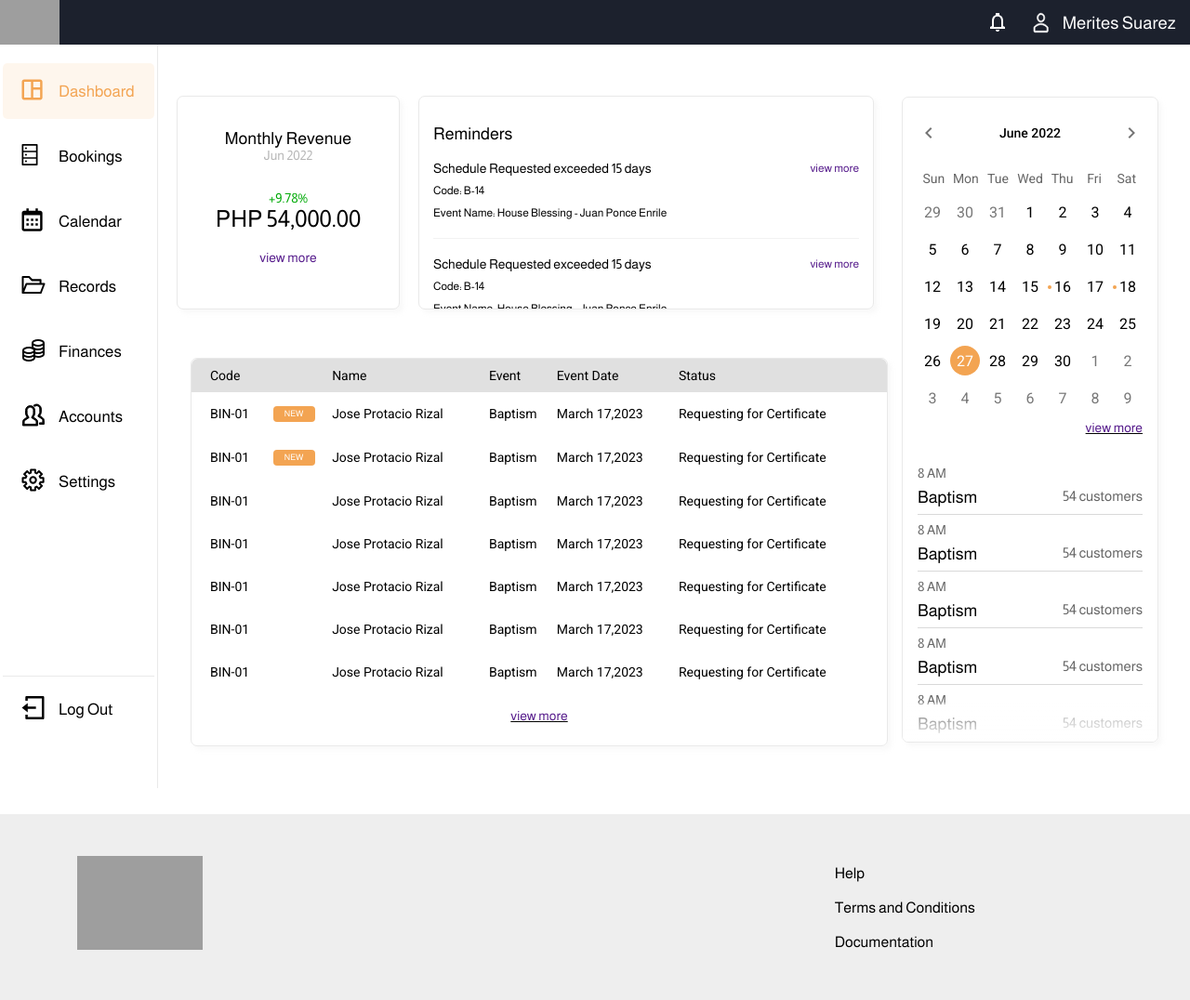
After one commit to jaibiason/datalab-capstone, a PHP site: page /dashboard.php in a window 1280 px wide. The commit adds this page. Shown: the whole page at 93% size. Run offline with PHP 8.4, Linux system fonts and the light colour scheme; some libraries are stand-ins or nearby versions; grey boxes are pictures that could not be loaded.

Commit message:
Add files via upload
sprint 2: dashboard-web view

```diff
--- /dev/null
+++ b/css/dashboard.css
@@ -0,0 +1,312 @@
+.sidenav-dashboard{
+    display: flex;
+}
+.sidenav-dashboard h1{
+    font-size: 25px;
+}
+.sidenav-dashboard h2{
+    font-size: 18px;
+}
+.sidenav-dashboard h3{
+    font-size: 14px;
+}
+.sidenav-dashboard h4{
+    font-size: 12px;
+}
+.sidenav-dashboard .container1{
+    display: inherit;
+    flex-direction: row;
+    flex-wrap: wrap;
+    flex-basis: 800px;
+    padding: 55px 0 0 20px;
+}
+.container1 .rev-rem{
+    display: flex;
+    justify-content: center;
+    height: 27%;
+}
+.rev-rem .revenue{
+    height: 230px;
+    width: 240px;
+    border-radius: 7px;
+    border: 1px solid #E9E9E9;
+    text-align: center;
+    align-items: center;
+    box-shadow: 4px 4px 4px 0px #E9E9E940;
+    padding: 35px 0;
+}
+.gray{
+    color: #B6B6B6;
+}
+.green{
+    color: #00AA07;
+}
+.revenue .stats{
+    margin: 30px 0 20px;
+}
+.rev-rem .reminders{
+    height: 230px;
+    width: 490px;
+    border-radius: 7px;
+    border: 1px solid #E9E9E9;
+    align-items: center;
+    box-shadow: 4px 4px 4px 0px #E9E9E940;
+    padding: 30px 15px 0 ;
+    margin-left: 20px;
+    overflow: auto;
+}
+.reminders__item{
+    padding: 15px 0;
+    border-bottom: 1px solid #F2F2F2;
+}
+.reminders__item > *{
+    line-height: 24px;
+}
+.reminders__item div{
+    display: flex;
+    justify-content: space-between;
+}
+/* TABLE */
+.usertransactions{
+    border-radius: 7px;
+    width: 750px;
+    height: fit-content;
+    margin: 0 auto;
+    border: 1px solid #E9E9E9;
+    box-shadow: 4px 4px 4px 0px #e9e9e940;
+}
+.usertransactions table{
+    border-collapse: collapse;
+    width: 100%;
+    border-radius: 7px;
+    overflow: hidden;
+    font-size: 14px;
+}
+.usertransactions thead{
+    background-color: #E0E0E0;
+}
+.usertransactions thead th{
+    text-align: start;
+    padding: 10px 0;
+}
+.usertransactions tbody{
+    font-size: 14px;
+}
+/* .usertransactions tbody tr:nth-of-type(odd){
+    background-color: white;
+}
+.usertransactions tbody tr:nth-of-type(even){
+    background: #F5F5F5;
+} */
+.usertransactions td{
+    padding: 15px 0;
+}
+.usertransactions tr th:first-child, .usertransactions tr td:first-child{
+    padding: 0 0 0 20px;
+}
+.usertransactions span{
+    width: 100%;
+    font-size: 14px;
+    text-align: center;
+    text-decoration: underline;
+    margin: 1rem 0 1.5rem;
+    display: inline-block;
+}
+.usertransactions .new{
+    display: flex;
+    width: 45px;
+    height: 17px;
+    font-size: 9px;
+    color: white;
+    background: #F3A452;
+    border-radius: 4px;
+    justify-content: center;
+    align-items: center;
+}
+.usertransactions .hidden{
+    display: none ;
+}
+
+/* CALENDAR + SCHED */
+.container2{
+    margin-top: 56px;
+}
+.calendar {
+    /* font-family: 'Roboto', sans-serif !important; */
+    width: 100%;
+}
+
+  .calendar-sched{
+    position: relative;
+    width:276px;
+    height: 90%;
+    padding: 16px;
+    border-radius: 7px;
+    border: 1px solid #E9E9E9;
+    box-shadow: 4px 4px 4px 0px #E9E9E940;
+    overflow: hidden;
+  }
+  /* .calendar-sched::after{
+    content: "";
+    position: absolute;
+    top: 0;
+    left: 0;
+    width: 100%;
+    height: 30%;
+    background: linear-gradient(180deg, rgba(255, 255, 255, 0) -60%, #FFFFFF 100%);
+    opacity: .7;
+  } */
+
+
+  .calendar__month {
+    /* font-family: 'Roboto', sans-serif !important; */
+    display: flex;
+    align-items: center;
+    justify-content: space-between;
+    font-size: 14px;
+    font-weight: 500;
+    margin: 10px 0 24px;
+    width: 100%;
+    position: relative;
+  }
+
+  .cal-month__previous,
+  .cal-month__next {
+    display: flex;
+    justify-content: center;
+    align-items: center;
+    width: 24px;
+    height: 24px;
+    text-align: center;
+    cursor: pointer;
+  }
+    .cal-month__previous:hover,
+    .cal-month__next:hover {
+      background-color: #F3A452;
+      border-radius: 50%;
+      font-weight: 800;
+      color: #111;
+    }
+
+  .cal-month__next {
+    right: 0;
+  }
+
+  .cal-month__current {
+    font-family: 'Roboto', sans-serif !important;
+    font-size: 14px;
+    font-weight: 500;
+    text-align: center;
+    color: black;
+  }
+  .cal-head__day{
+
+    width: 48px;
+    height: 25px;
+    font-size: 14px;
+    color: #666666;
+  }
+  .cal-body__day{
+
+    width: 32px;
+    height: 32px;
+    font-size: 16px;
+  }
+  .cal-head__day,
+  .cal-body__day {
+    display: flex;
+    align-items: center;
+    justify-content: center;
+    float: left;
+    font-family: 'Roboto', sans-serif !important;
+  }
+
+  .cal-body__week{
+    display: flex;
+    align-items: center;
+    justify-content: space-between;
+    width: 100%;
+    margin-top: 8px;
+  }
+
+  .calendar__head {
+    display: flex;
+    position: relative;
+    justify-content: space-between;
+    align-items: center;
+  }
+
+  .cal-body__day {
+    color: #777;
+    text-align: center;
+    cursor: pointer;
+  }
+
+  .cal-day__month--current {
+    color: black;
+  }
+
+  .cal-day__day--today {
+    color: #F3A452;
+  }
+
+  .cal-day__day--selected {
+    background-color: #F3A452;
+    border-radius: 50%;
+    color: white;
+  }
+  .event:after {
+    background: #F3A452;
+    border-radius: 50%;
+    bottom: 0.5em;
+    display: block;
+    content: '';
+    height: 4px;
+    left: -65%;
+    margin: -0.25em 0 0 -0.25em;
+    position: relative;
+    width: 4px;
+    right: 0;
+    top: 10%;
+}
+.calendar span{
+    width: 100%;
+    font-size: 14px;
+    text-align: end;
+    text-decoration: underline;
+    /* float: left; */
+    margin: 8px 0 0;
+    display: inline-block;
+}
+/* SCHEDULE */
+.schedule .schedule__item h1{ font-size: 18px; }
+.schedule .schedule__item h2{
+    font-size: 15px;
+    color: #666666;
+}
+.schedule .schedule__item h3{
+    font-size: 14px;
+    color: #666666;
+}
+
+.schedule{
+    padding-top: 25px;
+}
+.schedule .schedule__item{
+    border-bottom: 1px solid #D9D9D9;
+}
+.schedule .schedule__item > *{
+    margin: 8px 0;
+}
+.schedule .schedule__item div{
+    display: flex;
+    justify-content: space-between;
+}
+.overlay{
+    position: absolute;
+    height: 6%;
+    width: 100%;
+    bottom: 0;
+    left: 0;
+    background: linear-gradient(180deg, rgba(255, 255, 255, 0) -60%, #FFFFFF 100%);
+}
--- a/css/global.css
+++ b/css/global.css
@@ -1,4 +1,4 @@
-@import url('https://fonts.googleapis.com/css2?family=Almarai:wght@400;700&family=Roboto:wght@300;400&display=swap');
+@import url('https://fonts.googleapis.com/css2?family=Almarai:wght@400;700&family=Roboto:wght@300;400;500&display=swap');
 
 *, *::before, *::after{
     margin: 0;
--- /dev/null
+++ b/dashboard.php
@@ -0,0 +1,201 @@
+<!DOCTYPE html>
+<head>
+    <link rel="stylesheet" type="text/css" href="css/global.css">
+    <link rel="stylesheet" type="text/css" href="css/dashboard.css">
+    <meta charset="UTF-8">
+    <meta name="viewport" content="width=device-width, initial-scale=1.0">
+    <title>Datalab | Dashboard</title>
+    <?php require("navbar.html"); ?>
+</head>
+<body>
+    <div class="sidenav-dashboard">
+    <?php
+    $page = "dashboard";
+    require("sidenav.php");
+    ?>
+    <div class="container1">
+
+        <div class="rev-rem">   <!-- Revenue + Reminders -->
+            <div class="revenue">
+                <h2> <?php echo "Monthly Revenue" ?> </h2>
+                <h3 class="gray"> <?php echo "Jun 2022" ?> </h3>
+                <div class="stats">
+                    <h3 class="green"> <?php echo "+9.78%" ?> </h3>
+                    <h1> <?php echo "PHP 54,000.00" ?> </h1>
+                </div>
+                <h3><a href="">view more</a></h3>
+            </div>
+
+            <div class="reminders">
+                <h2> <?php echo "Reminders" ?> </h2>
+                <?php for($i=0;$i<3;$i++){ ?>
+                <div class="reminders__item">
+                    <div>
+                        <h3>Schedule Requested exceeded <?php echo "15" ?> days</h3>
+                        <h4><a href="">view more</a></h4>
+                    </div>
+                    <h4>Code: <?php echo "B-14" ?> </h4>
+                    <h4>Event Name: <?php echo "House Blessing"." - "."Juan Ponce Enrile" ?> </h4>
+                </div>
+                <?php } ?>
+            </div>
+        </div>
+
+        <div class="usertransactions">
+            <table>
+                <thead>
+                    <tr>
+                        <th>Code</th>
+                        <th></th>
+                        <th>Name</th>
+                        <th>Event</th>
+                        <th>Event Date</th>
+                        <th>Status</th>
+                    </tr>
+                </thead>
+
+                <tbody>
+                    <!-- loop to show new transactions -->
+                    <?php for($i=0;$i<2;$i++){ ?>
+                    <tr>
+                        <td> <?php echo "BIN-01"; ?> </td>
+                        <td>
+                            <div class="new"> NEW </div>
+                        </td>
+                        <td> <?php echo "Jose Protacio Rizal"; ?> </td>
+                        <td> <?php echo "Baptism"; ?> </td>
+                        <td> <?php echo "March 17,2023"; ?> </td>
+                        <td> <?php echo "Requesting for Certificate"; ?> </td>
+                    </tr>
+                    <?php } ?>
+                    <!-- loop to show other transactions that aren't new -->
+                    <?php for($i=0;$i<5;$i++){ ?>
+                    <tr>
+                        <td> <?php echo "BIN-01"; ?> </td>
+                        <td>
+                            <div class="new hidden"> NEW </div>
+                        </td>
+                        <td> <?php echo "Jose Protacio Rizal"; ?> </td>
+                        <td> <?php echo "Baptism"; ?> </td>
+                        <td> <?php echo "March 17,2023"; ?> </td>
+                        <td> <?php echo "Requesting for Certificate"; ?> </td>
+                    </tr>
+                    <?php } ?>
+                </tbody>
+            </table>
+            <span> <a href="">view more</a> </span>
+        </div>
+    </div>
+    <div class="container2">
+        <!-- CALENDAR CODES -->
+        <div class="calendar-sched">
+
+            <div class="calendar">
+                <div class="calendar__month">
+                    <div class="cal-month__previous">
+                        <svg width="8" height="12" viewBox="0 0 8 12" fill="none" xmlns="http://www.w3.org/2000/svg">
+                            <path d="M7.41 10.59L2.83 6L7.41 1.41L6 0L0 6L6 12L7.41 10.59Z" fill="black" fill-opacity="0.54"/>
+                        </svg>
+                    </div>
+                    <div class="cal-month__current"></div>
+                    <div class="cal-month__next">
+
+                        <svg width="8" height="12" viewBox="0 0 8 12" fill="none" xmlns="http://www.w3.org/2000/svg">
+                            <path d="M0.589966 10.59L5.16997 6L0.589966 1.41L1.99997 0L7.99997 6L1.99997 12L0.589966 10.59Z" fill="black" fill-opacity="0.54"/>
+                        </svg>
+                    </div>
+                </div>
+                <div class="calendar__head">
+                    <div class="cal-head__day"></div>
+                    <div class="cal-head__day"></div>
+                    <div class="cal-head__day"></div>
+                    <div class="cal-head__day"></div>
+                    <div class="cal-head__day"></div>
+                    <div class="cal-head__day"></div>
+                    <div class="cal-head__day"></div>
+                </div>
+                <div class="calendar__body">
+                    <div class="cal-body__week">
+                        <div class="cal-body__day"></div>
+                        <div class="cal-body__day"></div>
+                        <div class="cal-body__day"></div>
+                        <div class="cal-body__day"></div>
+                        <div class="cal-body__day"></div>
+                        <div class="cal-body__day"></div>
+                        <div class="cal-body__day"></div>
+                    </div>
+                    <div class="cal-body__week">
+                        <div class="cal-body__day"></div>
+                        <div class="cal-body__day"></div>
+                        <div class="cal-body__day"></div>
+                        <div class="cal-body__day"></div>
+                        <div class="cal-body__day"></div>
+                        <div class="cal-body__day"></div>
+                        <div class="cal-body__day"></div>
+                    </div>
+                    <div class="cal-body__week">        <!-- includes event class for demo -->
+                        <div class="cal-body__day"></div>
+                        <div class="cal-body__day"></div>
+                        <div class="cal-body__day"></div>
+                        <div class="cal-body__day"></div>
+                        <div class="cal-body__day event"></div>
+                        <div class="cal-body__day"></div>
+                        <div class="cal-body__day event"></div>
+                    </div>
+                    <div class="cal-body__week">
+                        <div class="cal-body__day"></div>
+                        <div class="cal-body__day"></div>
+                        <div class="cal-body__day"></div>
+                        <div class="cal-body__day"></div>
+                        <div class="cal-body__day"></div>
+                        <div class="cal-body__day"></div>
+                        <div class="cal-body__day"></div>
+                    </div>
+                    <div class="cal-body__week">
+                        <div class="cal-body__day"></div>
+                        <div class="cal-body__day"></div>
+                        <div class="cal-body__day"></div>
+                        <div class="cal-body__day"></div>
+                        <div class="cal-body__day"></div>
+                        <div class="cal-body__day"></div>
+                        <div class="cal-body__day"></div>
+                    </div>
+                    <div class="cal-body__week">
+                        <div class="cal-body__day"></div>
+                        <div class="cal-body__day"></div>
+                        <div class="cal-body__day"></div>
+                        <div class="cal-body__day"></div>
+                        <div class="cal-body__day"></div>
+                        <div class="cal-body__day"></div>
+                        <div class="cal-body__day"></div>
+                    </div>
+                </div>
+                <span> <a href="">view more</a> </span>
+            </div>
+
+            <div class="schedule">
+                <?php for($i=0;$i<6;$i++){ ?>
+                    <div class="schedule__item">
+                        <h3> <?php echo "8 AM" ?> </h3>
+                        <div>
+                            <h1> <?php echo "Baptism" ?> </h1>
+                            <h2> <?php echo "54 " ?> customers </h2>
+                        </div>
+                    </div>
+                <?php } ?>
+            </div>
+
+            <div class="overlay"></div>
+        </div>
+    </div>
+
+    </div>
+    <!-- Calendar Library + JS -->
+    <script src="https://momentjs.com/downloads/moment-with-locales.js"></script>
+    <script src="js/dashboard.js"></script>
+
+</body>
+<footer>
+<?php require("footer.html"); ?>
+</footer>
+</html>
--- a/footer.html
+++ b/footer.html
@@ -7,7 +7,7 @@
         <style>
             .footer{
                 display: flex;
-                width: 100vw;
+                width: 100%;
                 height: 12.5rem;
                 background: #EEEEEE;
                 position: relative;
--- a/navbar.html
+++ b/navbar.html
@@ -1,12 +1,12 @@
 <!DOCTYPE html>
     <head>
-        <!-- *uncomment when opening it directly  -->
-        <link rel="stylesheet" type="text/css" href="global.css">
+        <!-- *uncomment when opening it directly
+        <link rel="stylesheet" type="text/css" href="global.css">-->
         <meta name="viewport" content="width=device-width, initial-scale=1.0">
         <style>
             .navbar-top{
                 display: flex;
-                width: 100vw;
+                width: 100%;
                 height: 48px;
                 background: #1C212D;
                 position: relative;
--- a/sidenav.php
+++ b/sidenav.php
@@ -1,7 +1,7 @@
 <!DOCTYPE html>
 <head>
-    <!-- *uncomment when opening it directly -->
-    <link rel="stylesheet" type="text/css" href="css/global.css">
+    <!-- *uncomment when opening it directly
+    <link rel="stylesheet" type="text/css" href="css/global.css"> -->
     <meta charset="UTF-8">
     <meta name="viewport" content="width=device-width, initial-scale=1.0">
     <style>
@@ -21,6 +21,7 @@
             text-align: center;
         }
         .sidenav__pages li{
+            height: 60px;
             margin: 5px 0;
 
         }
@@ -41,6 +42,11 @@
             font-size: 1.0625rem;
             font-weight: 400;
             color: black;
+        }
+        .sidenav__pages .space{
+            height: 175px;
+            width: 100%;
+            border-bottom: 1px solid #E9E9E9;
         }
         /* HOVER STATES */
         .sidenav__pages li:hover, .active-page{
@@ -77,6 +83,9 @@
             text-align: center;
             flex-direction: column;
             } */
+            body{
+                display: none;
+            }
             .footer img{
                 height: 4.5rem;
                 margin-bottom: 2.5rem;
@@ -166,6 +175,19 @@
                     <h3>Settings</h3>
                 </a>
             </li>
+
+            <div class="space"></div>
+
+            <li class="<?php if ($page == "logout") {echo "active-page";} ?>" >
+                <a href="">
+                    <div>
+                    <svg width="25" height="25" viewBox="0 0 25 25" fill="none" xmlns="http://www.w3.org/2000/svg">
+                        <path d="M4.28947 20H6.81579V22.5H21.9737V2.5H6.81579V5H4.28947V1.25C4.28947 0.918479 4.42256 0.600537 4.65944 0.366116C4.89633 0.131696 5.21762 0 5.55263 0H23.2368C23.5719 0 23.8931 0.131696 24.13 0.366116C24.3669 0.600537 24.5 0.918479 24.5 1.25V23.75C24.5 24.0815 24.3669 24.3995 24.13 24.6339C23.8931 24.8683 23.5719 25 23.2368 25H5.55263C5.21762 25 4.89633 24.8683 4.65944 24.6339C4.42256 24.3995 4.28947 24.0815 4.28947 23.75V20ZM6.81579 11.25H15.6579V13.75H6.81579V17.5L0.5 12.5L6.81579 7.5V11.25Z" fill="black"/>
+                    </svg>
+                    </div>
+                    <h3>Log Out</h3>
+                </a>
+            </li>
         </ul>
     </div>
 </body>
```
Also changed, not shown: css/records.css (+15 -0 lines), js/dashboard.js (added, +131 -0 lines).
